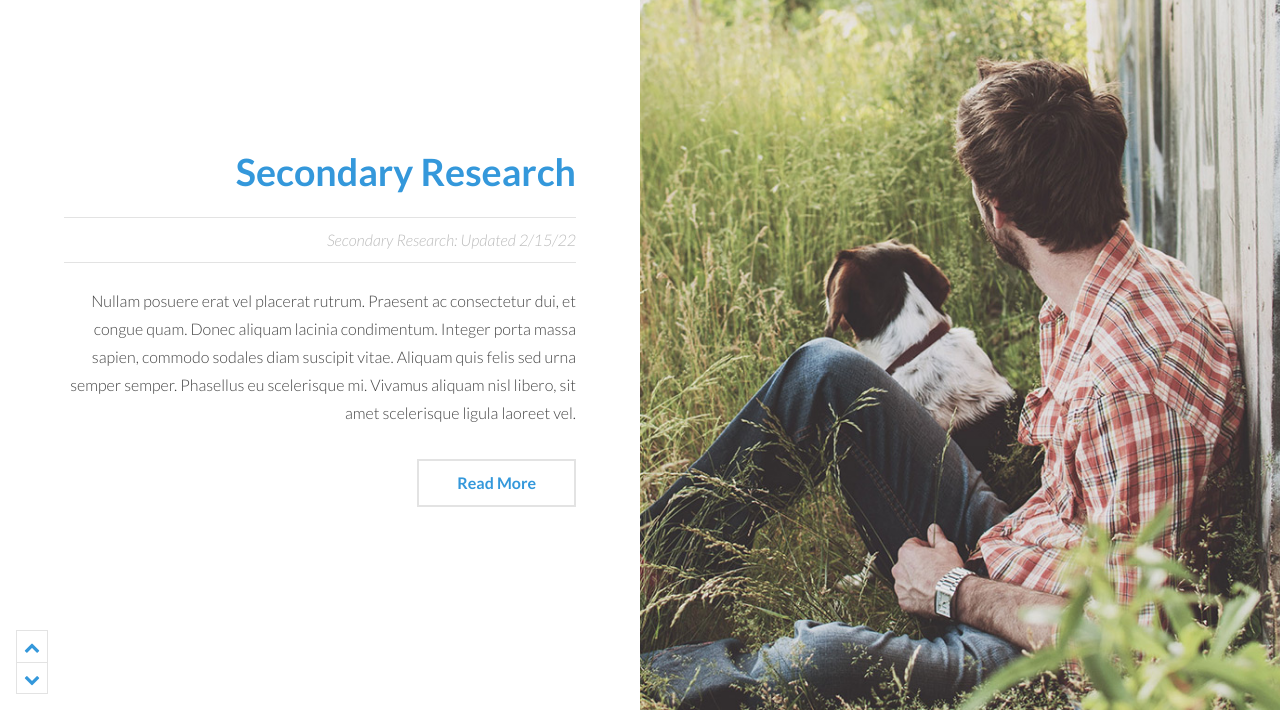
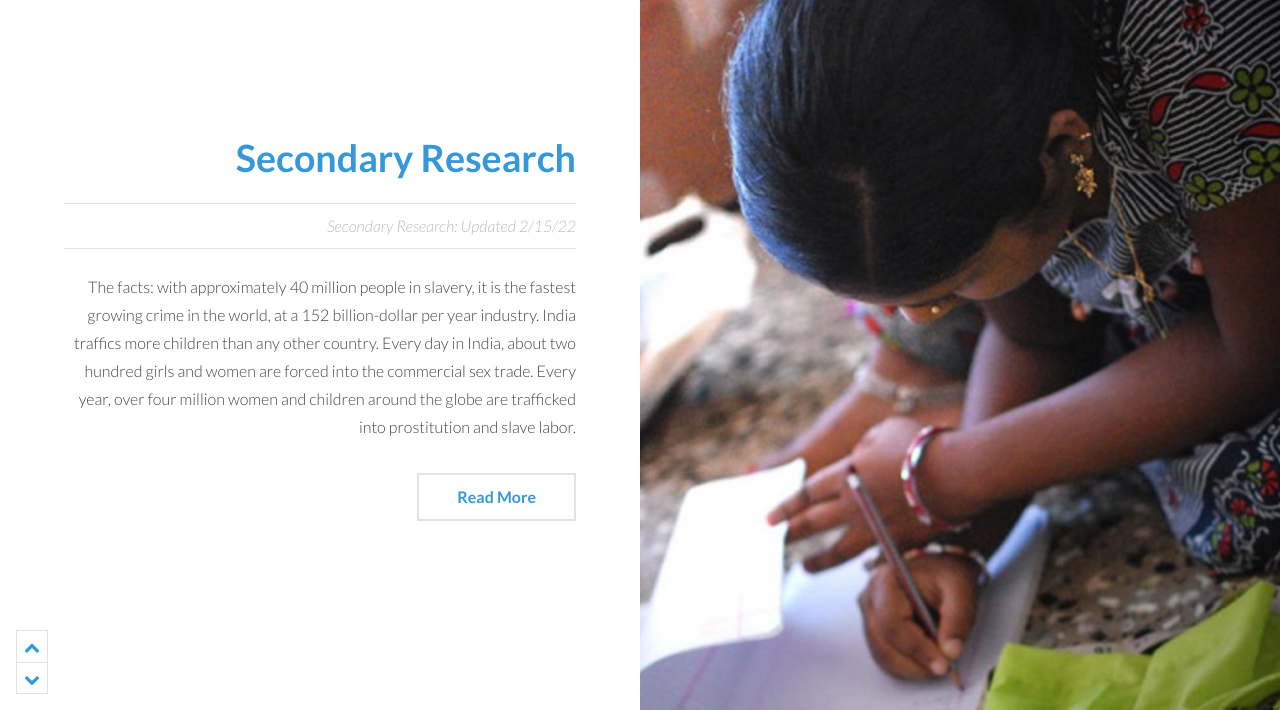
Before and after one commit to irigsbee/rigsbee-process-site, a plain HTML site: page index.html in a window 1280 px wide. Shown: the part 2013-2723 px from the top of the page. Drawn offline with Linux system fonts and the light colour scheme.

Commit message:
Secondary Research updates

```diff
--- a/index.html
+++ b/index.html
@@ -90,7 +90,7 @@
 		<!-- Three -->
 			<article id="three" class="post style2">
 				<div class="image">
-					<img src="images/pic12.jpg" alt="" data-position="80% center" />
+					<img src="./images/research2_cover_image.png" alt="" data-position="80% center" />
 				</div>
 				<div class="content">
 					<div class="inner">
@@ -98,7 +98,7 @@
 							<h2><a href="secondary-research.html">Secondary Research</a></h2>
 							<p class="info">Secondary Research: Updated 2/15/22</p>
 						</header>
-						<p>Nullam posuere erat vel placerat rutrum. Praesent ac consectetur dui, et congue quam. Donec aliquam lacinia condimentum. Integer porta massa sapien, commodo sodales diam suscipit vitae. Aliquam quis felis sed urna semper semper. Phasellus eu scelerisque mi. Vivamus aliquam nisl libero, sit amet scelerisque ligula laoreet vel.</p>
+						<p>The facts: with approximately 40 million people in slavery, it is the fastest growing crime in the world, at a 152 billion-dollar per year industry. India traffics more children than any other country. Every day in India, about two hundred girls and women are forced into the commercial sex trade. Every year, over four million women and children around the globe are trafficked into prostitution and slave labor.</p>
 						<ul class="actions">
 							<li><a href="secondary-research.html" class="button alt">Read More</a></li>
 						</ul>
```
Also changed, not shown: images/research2_cover_image.png (added), 3 other files.
